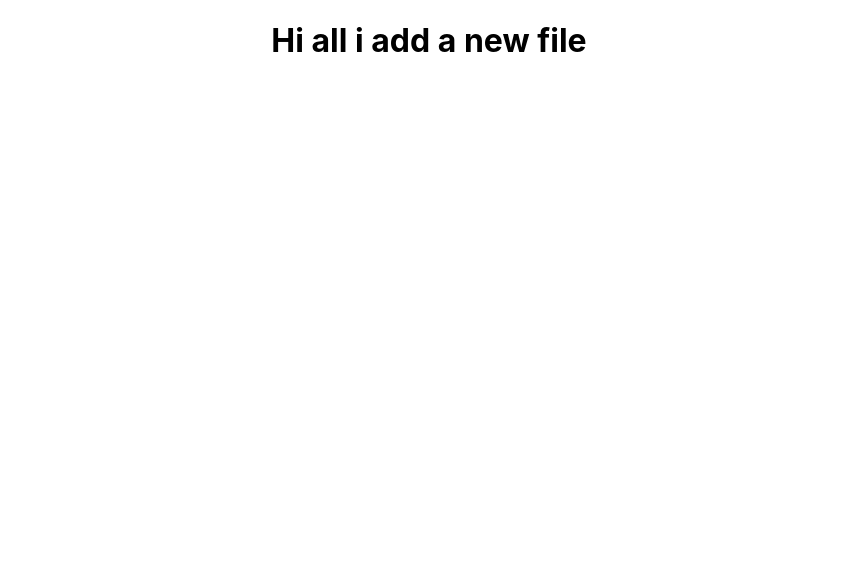
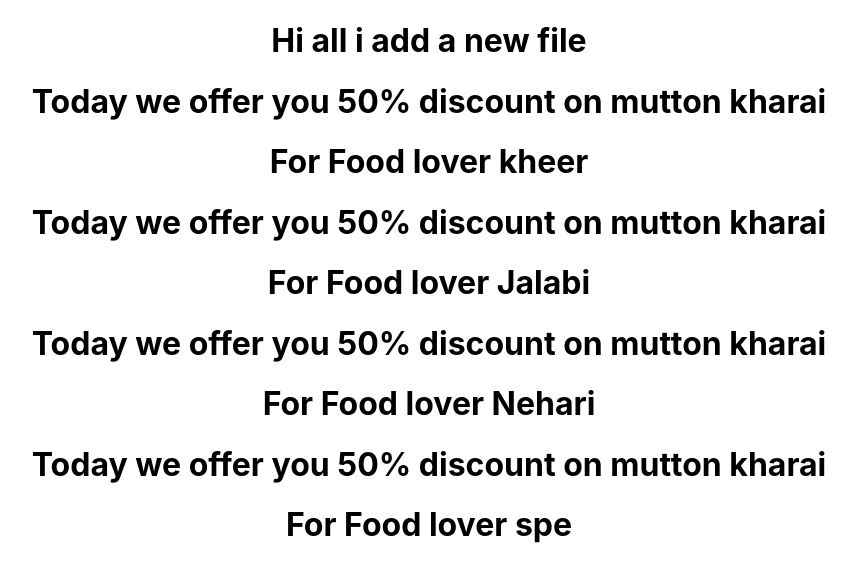
Before and after one commit to Jahanzaiib/Bootcamp, a React (Create React App) app: page / in a window 1280 px wide. Shown: the top 582 px of the page, without its empty margins (211-1067 px from the left). Built offline with nearby package versions, Linux system fonts and the light colour scheme.

Commit message:
new update

```diff
--- a/src/App.js
+++ b/src/App.js
@@ -1,11 +1,17 @@
 import React from 'react';
 
 import './App.css';
+import Dinner from './dinner.js';
+
 
 function App() {
   return (
     <div className="App">
         <h1>Hi all i add a new file</h1>
+        <Dinner dishname='mutton kharai' sweet='kheer'/>
+        <Dinner dishname='mutton kharai' sweet='Jalabi'/>
+        <Dinner dishname='mutton kharai' sweet='Nehari'/>
+        <Dinner dishname='mutton kharai' sweet='spe'/>
     </div>
   );
 }
--- /dev/null
+++ b/src/dinner.js
@@ -0,0 +1,11 @@
+import React from 'react';
+
+function Dinner (props){
+    return(
+        <div>
+            <h1>Today we offer you 50% discount on {props.dishname}</h1>
+            <h1> For Food lover {props.sweet}</h1>
+        </div>
+    )
+}
+export default Dinner;
```
